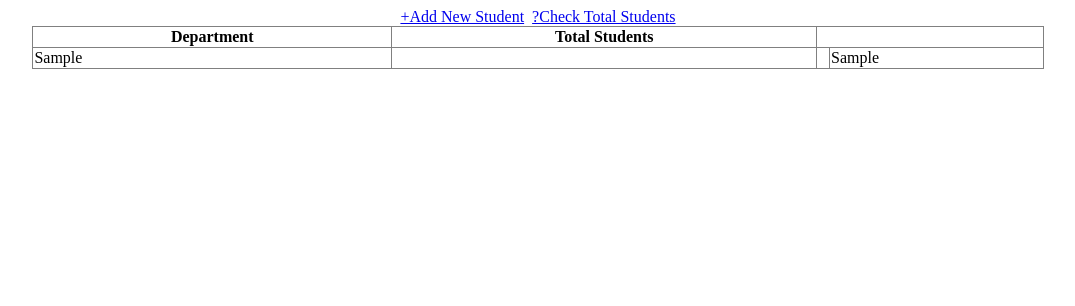
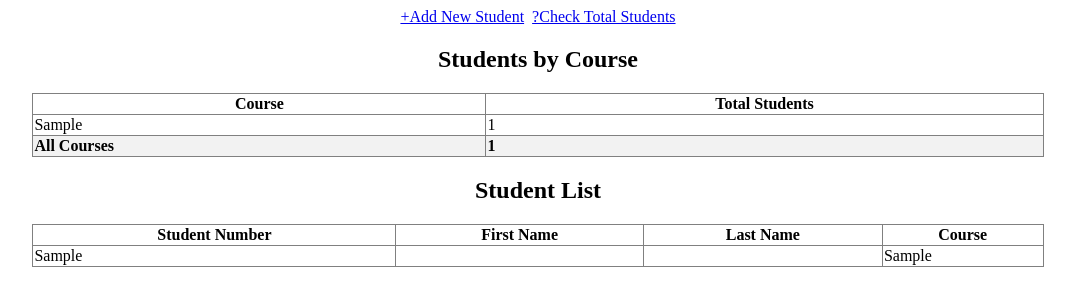
Before and after one commit to kenn-64bit/DCIT-55-PHP, a PHP site: page /total.php in a window 1280 px wide. Shown: the top 306 px of the page, without its empty margins (102-1177 px from the left). Run offline with PHP 8.4, Linux system fonts and the light colour scheme; tables that the repository leaves empty or names only in its code hold one stand-in row (values such as "Sample post"); data that the repository does not hold is empty.

Commit message:
Update total.php

```diff
--- a/total.php
+++ b/total.php
@@ -1,3 +1,4 @@
+<!DOCTYPE html>
 <html>
 <head>
 <title>Student Record</title>
@@ -9,23 +10,58 @@ $conn=mysqli_connect("localhost","root","","phpsample");
     <center>
     <a href="form.php"> +Add New Student</a>&nbsp;
     <a href="total.php"> ?Check Total Students</a>
+
+    <h2>Students by Course</h2>
         <table border="1" width="80%" style="border-collapse:collapse;">
-
             <tr>
-				<th>Department</th>
+                <th>Course</th>
                 <th>Total Students</th>
             </tr>
 
         <?php
-		$result=mysqli_query($conn,"SELECT * FROM student ORDER BY lName ASC");
-		while($row=mysqli_fetch_array($result))
+        // Get count of students by course
+        $courseQuery = mysqli_query($conn, "SELECT course, COUNT(*) as total FROM student GROUP BY course ORDER BY course ASC");
+
+        $totalStudents = 0;
+
+        while($row = mysqli_fetch_array($courseQuery))
+        {
+            $totalStudents += $row['total'];
+            ?>
+            <tr>
+                <td><?php echo $row['course']; ?></td>
+                <td><?php echo $row['total']; ?></td>
+            </tr>
+            <?php
+        }
+        ?>
+
+        <tr style="font-weight: bold; background-color: #f2f2f2;">
+            <td>All Courses</td>
+            <td><?php echo $totalStudents; ?></td>
+        </tr>
+        </table>
+
+        <h2>Student List</h2>
+        <table border="1" width="80%" style="border-collapse:collapse;">
+            <tr>
+                <th>Student Number</th>
+                <th>First Name</th>
+                <th>Last Name</th>
+                <th>Course</th>
+            </tr>
+
+        <?php
+        $result = mysqli_query($conn, "SELECT * FROM student ORDER BY lName ASC");
+        while($row = mysqli_fetch_array($result))
         {
             ?>
             <tr>
-			<td><?php echo $row['studentnum'];?></td>
-			<td><?php echo $row['fName'];?></td>
-			<td><?php echo $row['lName'];?></td>
-			<td><?php echo $row['course'];?></td>
+                <td><?php echo $row['studentnum']; ?></td>
+                <td><?php echo $row['fName']; ?></td>
+                <td><?php echo $row['lName']; ?></td>
+                <td><?php echo $row['course']; ?></td>
+            </tr>
             <?php
         }
         ?>
```
Lines whose indentation alone changed are shown as unchanged.
